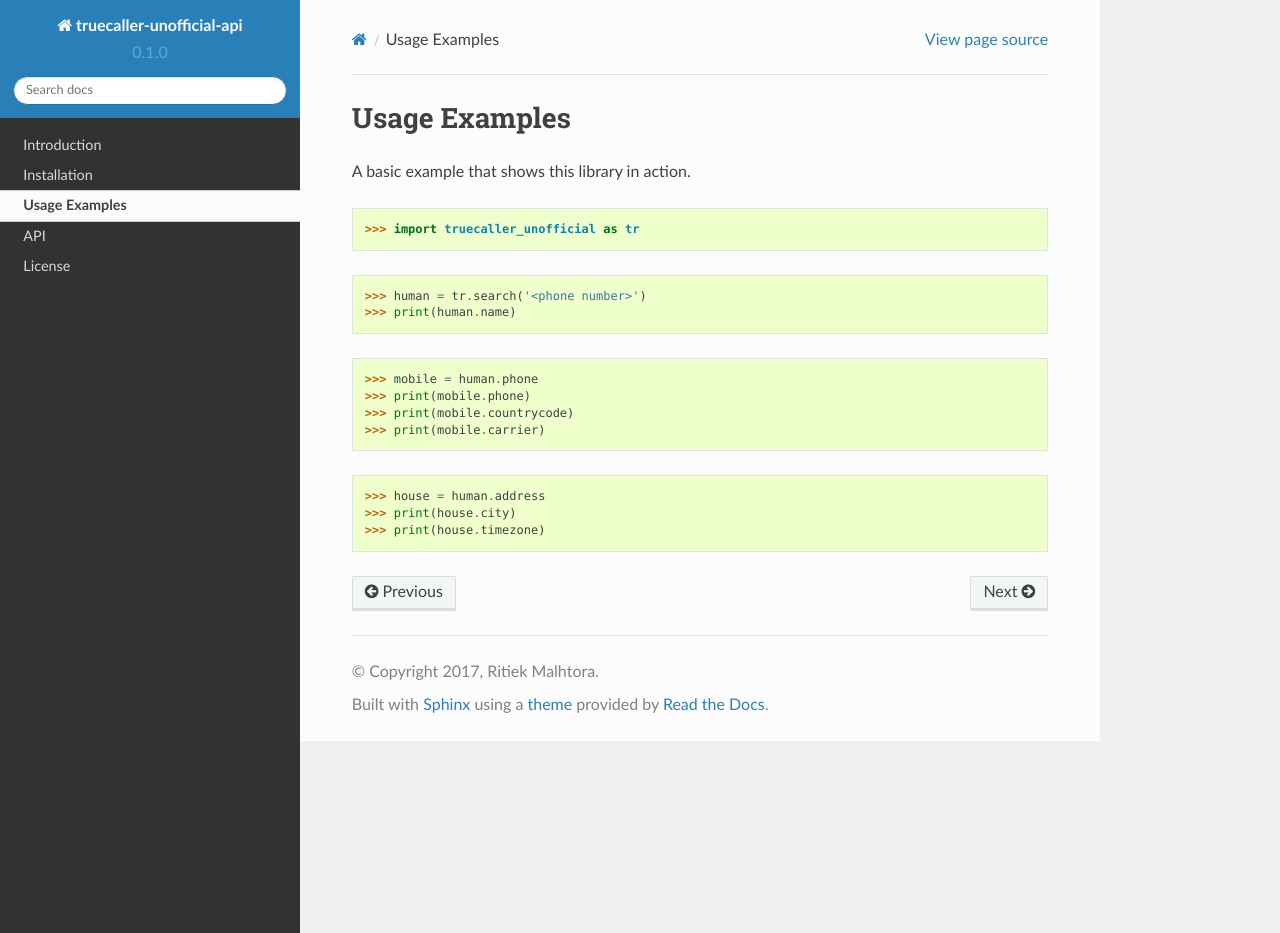
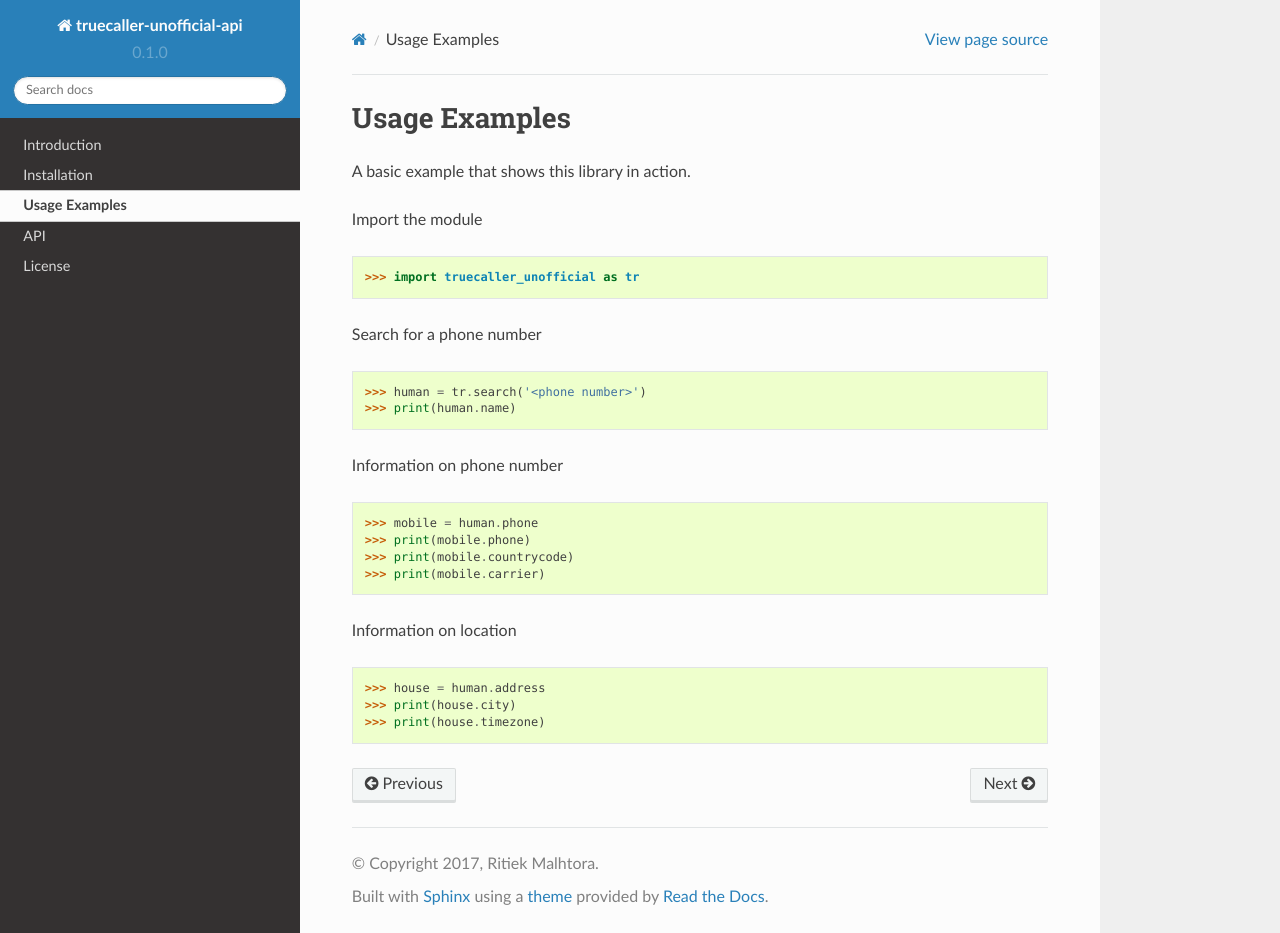
Before and after one commit to ritiek/trunofficial, a Sphinx documentation site: the page built from docs/usage.rst, in a window 1280 px wide and 933 px high. Built offline with Sphinx 7.4.7 and the Read the Docs theme 2.0.0, drawn with Linux system fonts in a browser that asks for light colours.

Commit message:
Update docs

```diff
--- a/docs/usage.rst
+++ b/docs/usage.rst
@@ -3,16 +3,25 @@
 
 A basic example that shows this library in action.
 
+
+Import the module
+
     >>> import truecaller_unofficial as tr
+
+Search for a phone number
 
     >>> human = tr.search('<phone number>')
     >>> print(human.name)
+
+Information on phone number
 
     >>> mobile = human.phone
     >>> print(mobile.phone)
     >>> print(mobile.countrycode)
     >>> print(mobile.carrier)
 
+Information on location
+
     >>> house = human.address
     >>> print(house.city)
     >>> print(house.timezone)
```
